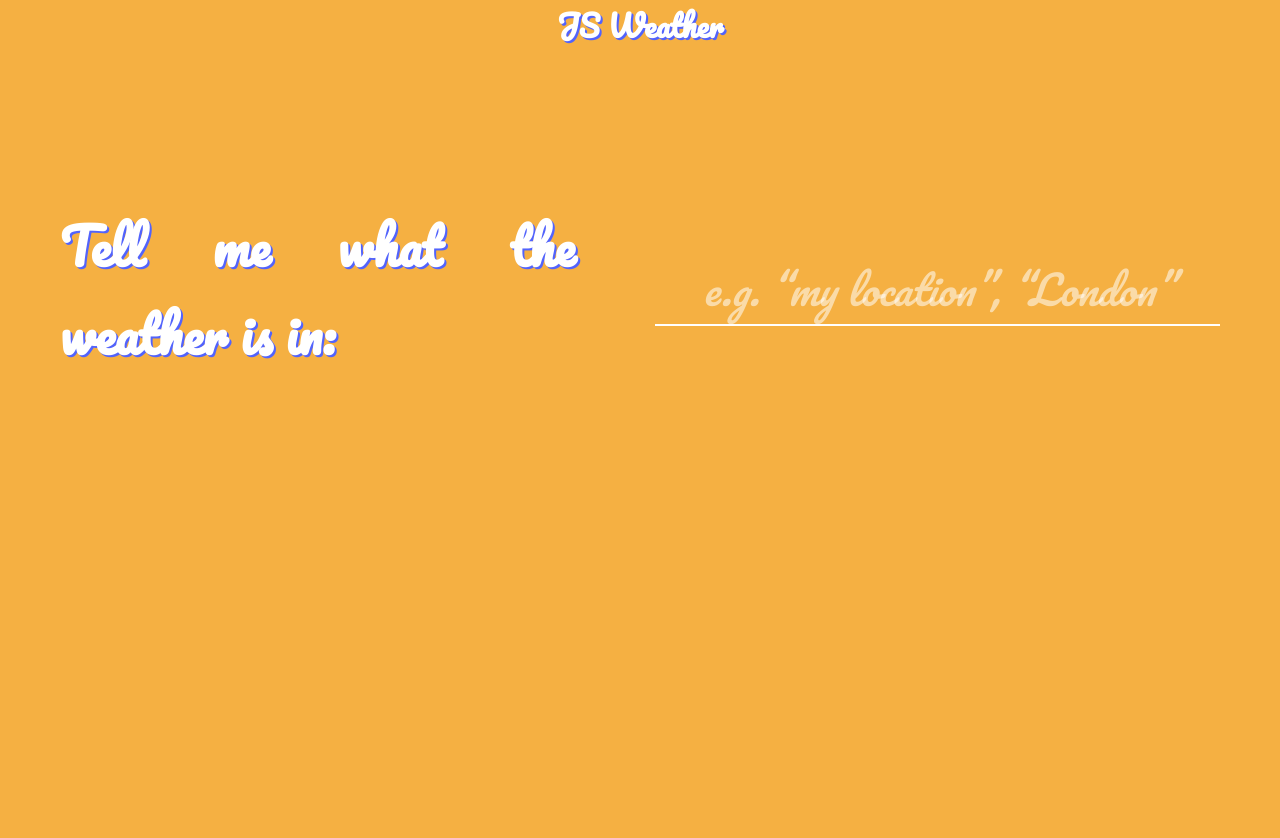
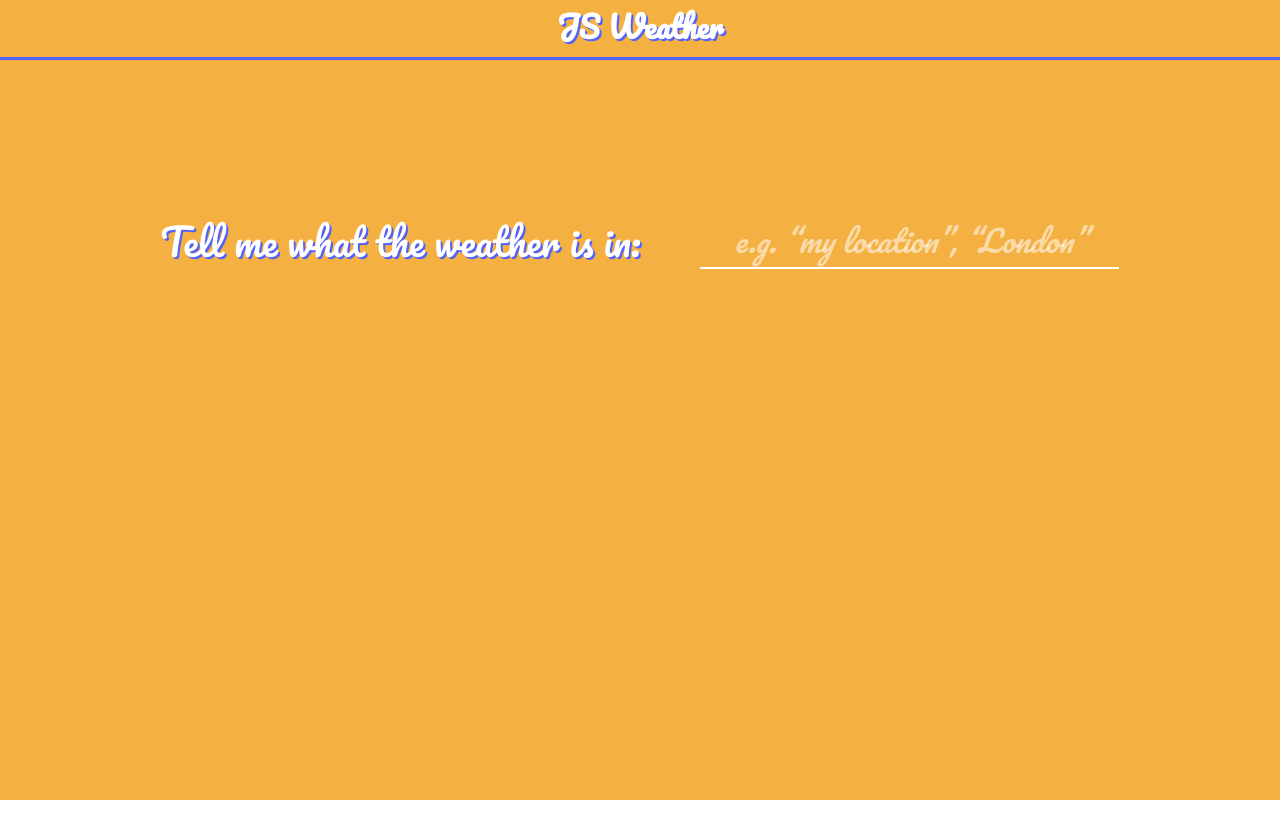
Before and after one commit to menep/Weather_finder, a plain HTML site: page source/index.html in a window 1280 px wide. Before the commit the page ends 800 px from the top, so only its background shows below. Drawn offline with Linux system fonts and the light colour scheme.

Commit message:
new ui, refactored classes for more clarity, refactored css, corrected js

```diff
--- a/source/index.html
+++ b/source/index.html
@@ -1,37 +1,45 @@
 <!DOCTYPE html>
-<html lang="en">
+<html lang='en'>
 
 <head>
-    <meta charset="UTF-8">
-    <meta name="viewport" content="width=device-width, initial-scale=1.0">
-    <meta http-equiv="X-UA-Compatible" content="ie=edge">
+    <meta charset='UTF-8'>
+    <meta name='viewport' content='width=device-width, initial-scale=1.0'>
+    <meta http-equiv='X-UA-Compatible' content='ie=edge'>
     <title>JS Weather</title>
-    <link rel="stylesheet" href="resources/style.css">
-    <link rel="stylesheet" href="resources/media.css">
+    <link rel='stylesheet' href='resources/style.css'>
+    <link rel='stylesheet' href='resources/media.css'>
 </head>
 
 <body>
 
-    <div class="container">
-        <nav id="navbar">
-            <h2 id="title-navbar">
-                <a href="#title">JS Weather</a>
-            </h2>
-        </nav>
+    <div class='container'>
 
-        <main id="content-area">
-            <div id="title-area">
-                <h1 id="title-main">Tell me what the weather is in: </h1>
-                <input type="text" name="location" id="input-location" placeholder="e.g. “my location”, “London”">
+        <header class='header'>
+            <nav class='header-navbar'>
+                <h2 class='header-navbar__heading'>
+                    <a href='#section-main' class='header-navbar__link'>JS Weather</a>
+                </h2>
+            </nav>
+        </header>
+
+        <section class='section-main' id='section-main'>
+            <div class='section-main__title'>
+                <label for='section-main__input' class='section-main__heading'>Tell me what the weather is in:</label>
+                <input type='text' placeholder='e.g. “my location”, “London”' class='section-main__input js-input__search-location' id='section-main__input'>
             </div>
-            <div id="response-container"></div>
-        </main>
+            <div class='section-main__response-container js-output__search-location'></div>
+        </section>
 
-        <section id="forecast"></section>
+
+        <section class='forecast'>
+            <div>
+
+            </div>
+        </section>
     </div>
 
 
-    <script src="resources/script.js"></script>
+    <script src='resources/script.js'></script>
 </body>
 
 </html>
--- a/source/resources/script.js
+++ b/source/resources/script.js
@@ -79,9 +79,8 @@ const dataController = (function() {
 
 const uiController = (function() {
     const DOMElements = {
-        responseContainer: "#response-container",
-        inputLocation: "#input-location",
-        titleArea: "#title-area"
+        responseContainer: ".js-output__search-location",
+        inputLocation: ".js-input__search-location",
     };
 
     const getInputValue = function(e) {
@@ -94,7 +93,7 @@ const uiController = (function() {
 
     const updateWeatherUi = function(response) {
         const html = `
-            <ul id="response-list" class="response-centered">
+            <ul class="section-main__response-list">
                 <li id="response-description">${
                     response.weather[0].description
                 }</li>
--- a/source/resources/style.css
+++ b/source/resources/style.css
@@ -10,40 +10,22 @@
 }
 
 html {
-    font-size: 20px;
+  font-size: 10px;
   font-family: "Pacifico", cursive;
   text-rendering: optimizeLegibility;
-    color: #fff;
-    background-color: #f5b042;
-    min-width: 570px;
-    text-shadow: 2px 2px 0 rgb(82, 99, 252);
 }
 
 :root {
-    --navbar-height: 50px;
+  --header-height: 6rem;
+  --light-blue: rgb(82, 99, 252);
+  --yellow: #f5b042;
+  --white: #fff;
 }
 
-a {
-    text-decoration: none;
-    color: inherit;
+section {
+  height: 100vh;
 }
 
-button {
-    outline: none;
-    font-size: 0.8em;
-}
-
-ul {
-    list-style: none;
-}
-
-::placeholder {
-    color: rgba(255, 255, 255, 0.541);
-}
-
-input[type="text"] {
-    font-family: "Pacifico", cursive;
-}
 /* ----- CONTAINER ----- */
 
 .container {
@@ -51,32 +33,48 @@ input[type="text"] {
   flex-direction: column;
 }
 
-/* ----- NAVBAR ----- */
+/* ----- HEADER ----- */
 
-#navbar {
+.header {
+  height: var(--header-height);
+  border-bottom: 3px solid var(--light-blue);
+  background-color: var(--yellow);
+  position: fixed;
+  top: 0;
+  bottom: 0;
   width: 100%;
-    height: var(--navbar-height);
+}
+
+.header-navbar {
+  width: 100%;
   display: flex;
   justify-content: center;
   align-items: center;
 }
 
-#title-navbar {
-    font-size: 1.5em;
+.header-navbar__heading {
+  font-size: 3rem;
 }
 
-/* ----- CONTENT AREA ----- */
+.header-navbar__link {
+  color: var(--white);
+  text-decoration: none;
+  text-shadow: 2px 2px 0 var(--light-blue);
+}
 
-main {
-    height: calc(100vh - var(--navbar-height));
+/* ----- MAIN SECTION ----- */
+
+.section-main {
+  background-color: var(--yellow);
+  color: var(--white);
+  font-size: 1.5rem;
+  text-shadow: 2px 2px 0 var(--light-blue);
   display: flex;
   flex-direction: column;
   justify-content: space-evenly;
 }
 
-/* ----- TITLE AREA ----- */
-
-#title-area {
+.section-main__title {
   display: flex;
   justify-content: center;
   align-items: center;
@@ -84,34 +82,44 @@ main {
   flex: 2;
 }
 
-#title-main {
+.section-main__heading {
   font-size: 2.5em;
   margin: 0;
   text-align: justify;
 }
 
-#input-location {
+
+input[type="text"] {
+  font-family: "Pacifico", cursive;
+}
+
+::placeholder {
+  color: rgba(255, 255, 255, 0.541);
+}
+
+.section-main__input {
   margin: 0;
   font-size: 2em;
   font-weight: 300;
   font-style: italic;
-    color: rgb(82, 99, 252);
+  color: var(--light-blue);
   margin-left: 2em;
   background-color: inherit;
   border: none;
-    border-bottom: 2px solid #fff;
+  border-bottom: 2px solid var(--white);
   text-align: center;
 }
 
-/* ----- RESPONSE AREA ----- */
-
-#response-container {
-    flex: 1.5
+.section-main__response-container {
+  flex: 1.5;
 }
 
-#response-list {
+.section-main__response-list {
   display: flex;
   justify-content: space-evenly;
   align-items: center;
-    font-size: 1.5rem;
+  font-size: 3rem;
+  list-style: none;
 }
+
+/* ----- FORECAST ----- */
```
Lines whose indentation alone changed are shown as unchanged.
